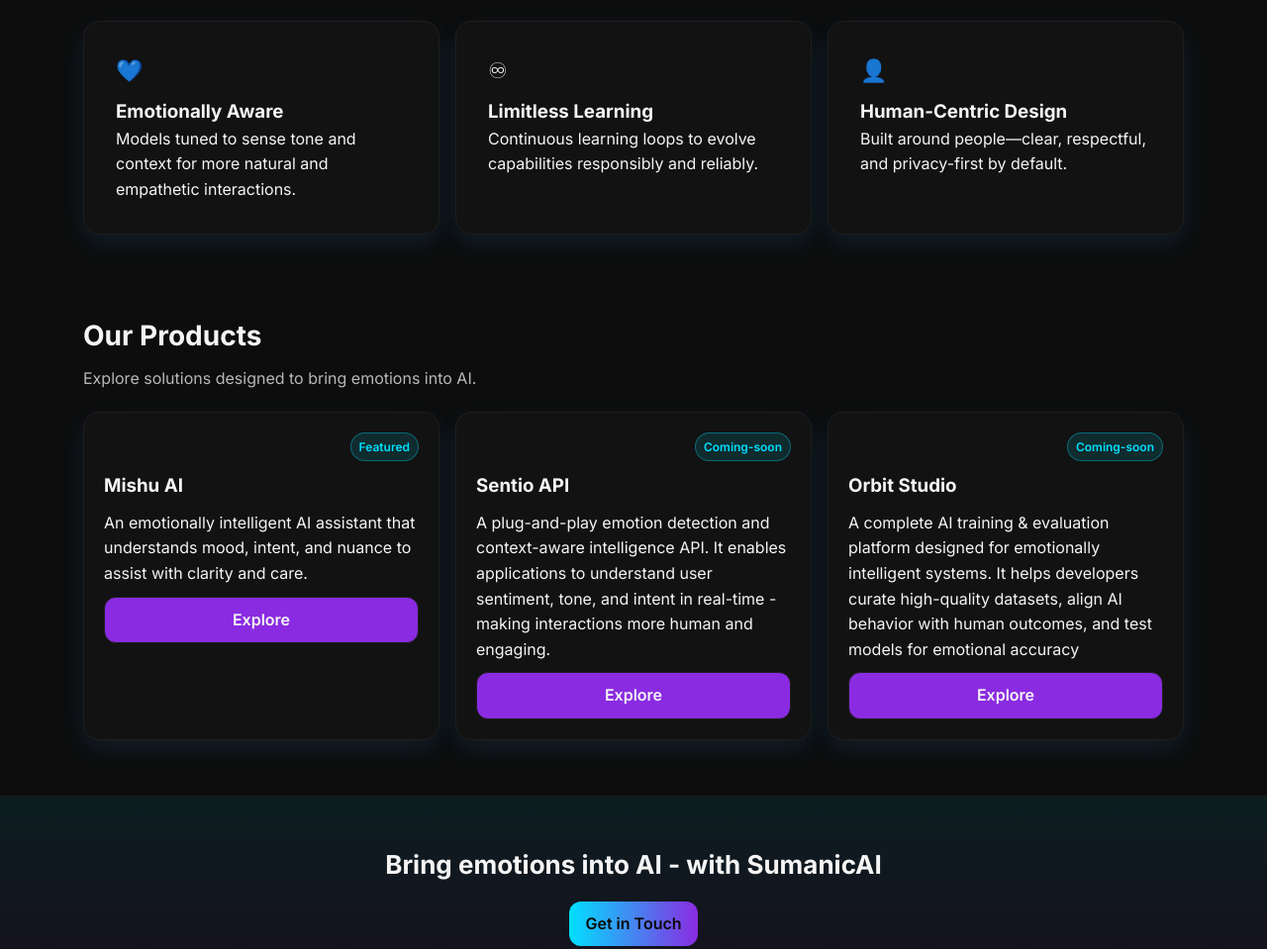
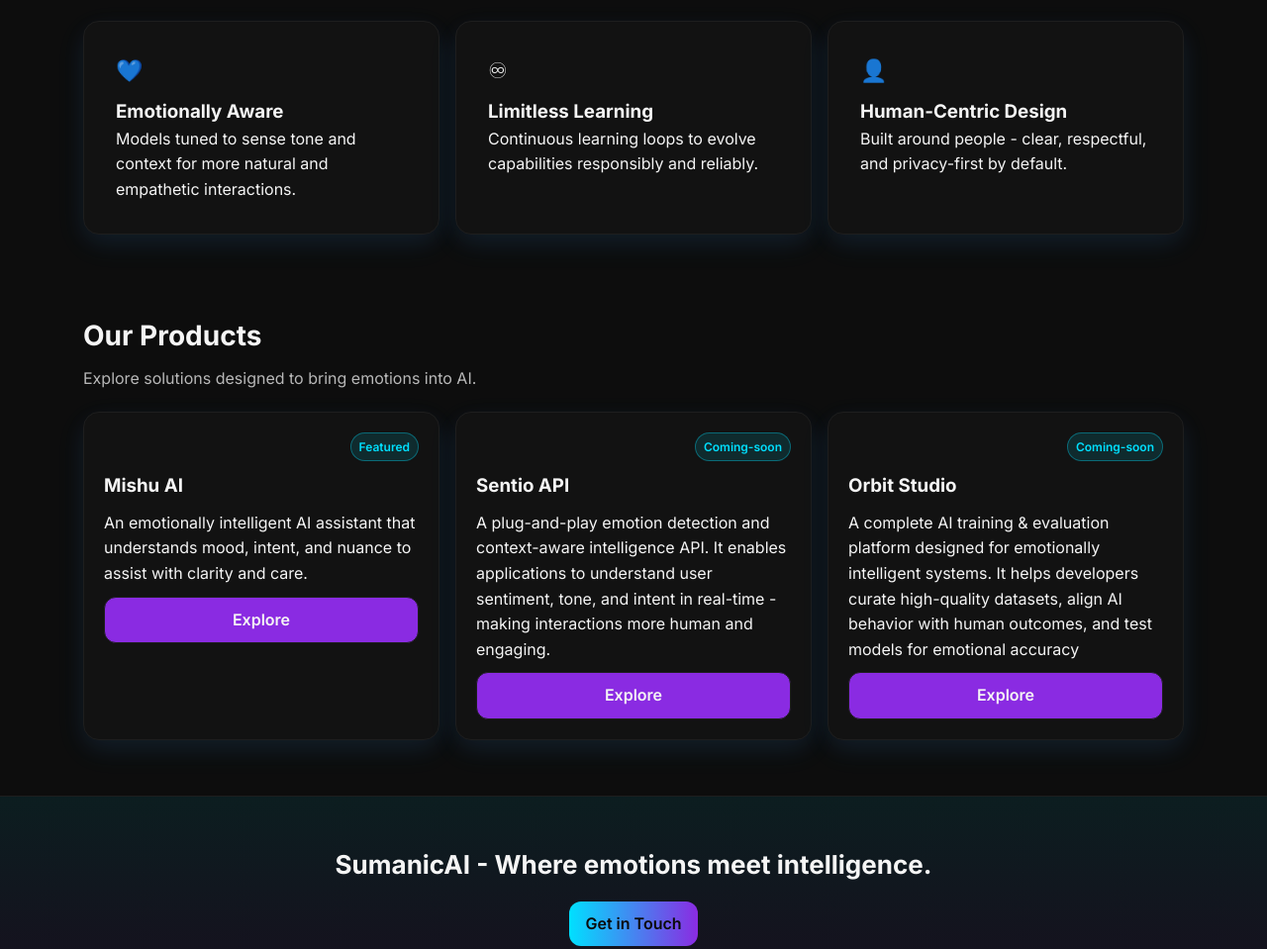
Before and after one commit to ritesh23s/sumanicai, a plain HTML site: page index.html in a window 1280 px wide. Shown: the part 689-1648 px from the top of the page at 99% size. Drawn offline with nearby package versions, Linux system fonts and the light colour scheme.

Commit message:
Update index.html

```diff
--- a/index.html
+++ b/index.html
@@ -82,7 +82,7 @@
                 <article class="pillar">
                     <div class="icon emoji">👤</div>
                     <h3>Human-Centric Design</h3>
-                    <p>Built around people—clear, respectful, and privacy-first by default.</p>
+                    <p>Built around people - clear, respectful, and privacy-first by default.</p>
                 </article>
             </div>
         </section>
@@ -126,7 +126,7 @@
         <!-- cta -->
         <section id="cta" class="cta">
             <div class="cta-inner container">
-                <h2>Bring emotions into AI - with SumanicAI</h2>
+                <h2>SumanicAI - Where emotions meet intelligence.</h2>
                 <a class="btn primary" href="#contact">Get in Touch</a>
             </div>
         </section>
@@ -260,4 +260,5 @@
     <script src="assets/script.js"></script>
 </body>
 
+
 </html>
```
